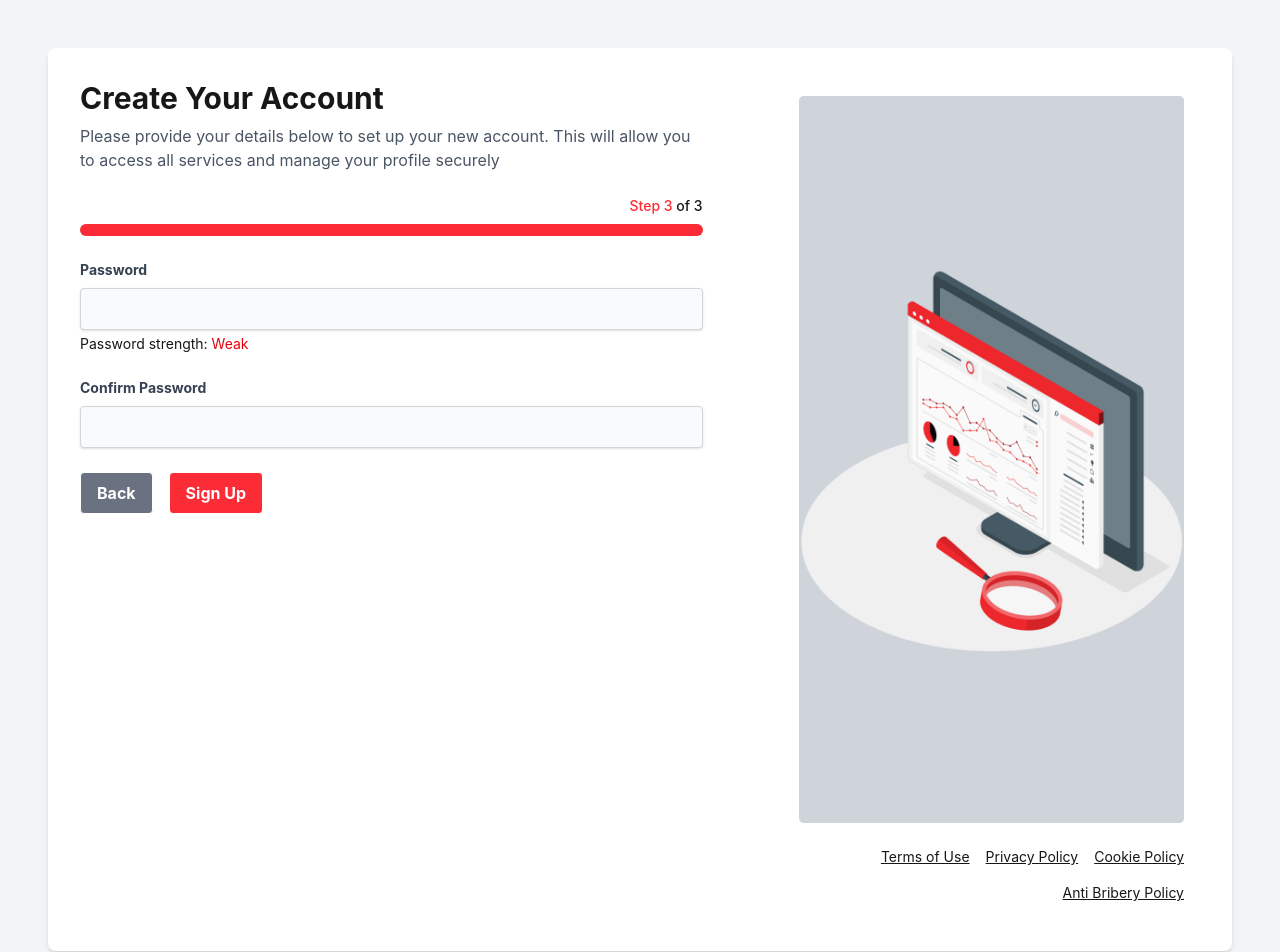
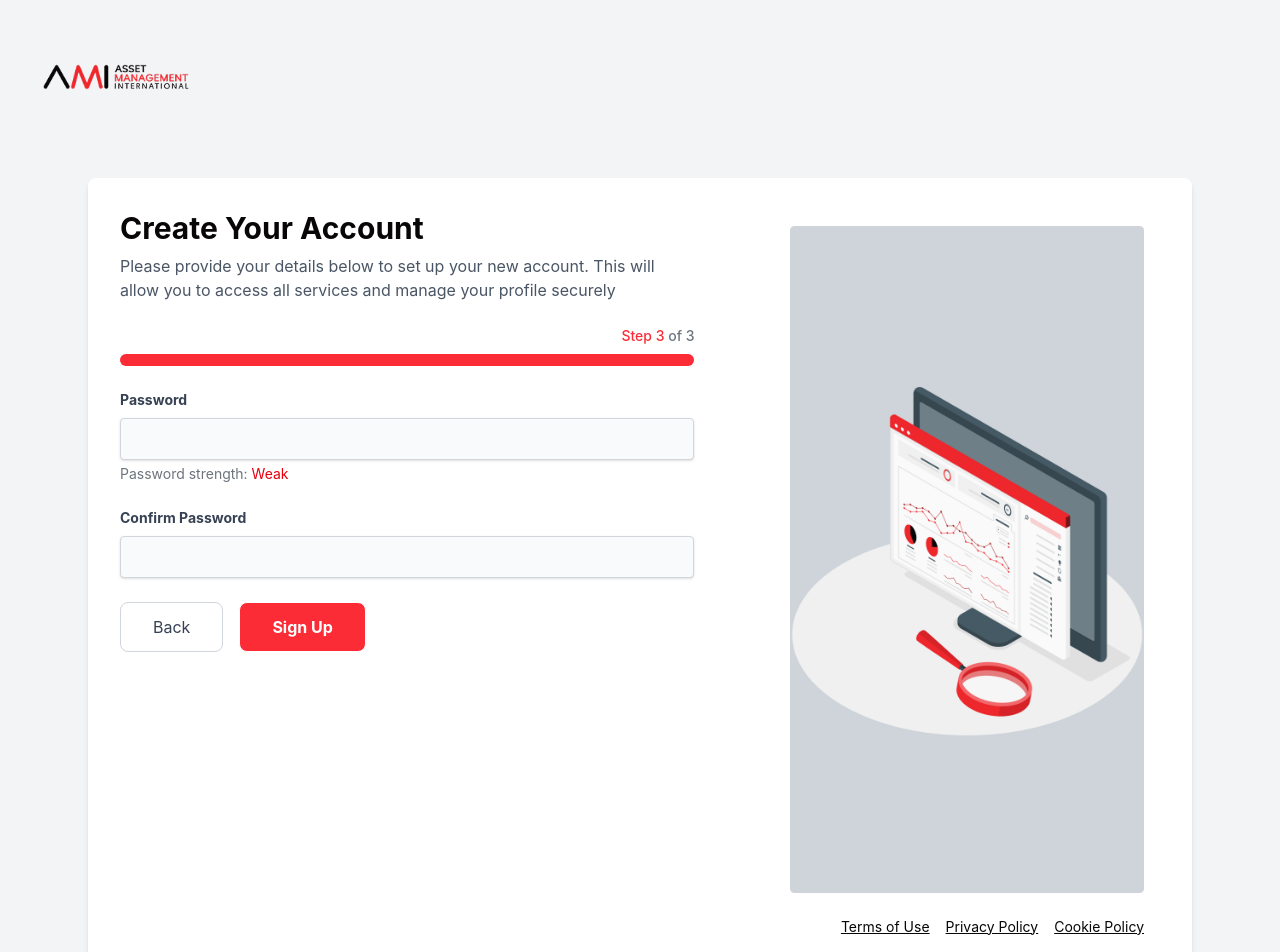
Before and after one commit to teamblinto/4ami, a Next.js app: page /CompanySignUpProcess/signup in a window 1280 px wide. Shown: the top 952 px of the page. Built offline with nearby package versions, Linux system fonts and the light colour scheme.

Commit message:
signup page update

```diff
--- a/src/app/CompanySignUpProcess/signup-successfull/page.tsx
+++ b/src/app/CompanySignUpProcess/signup-successfull/page.tsx
@@ -1,11 +1,25 @@
 "use client";
+import Image from "next/image";
 
 export default function SignupSuccessfullPage() {
 
   return (
+
     <div className="min-h-screen bg-gray-100">
+
+      <div className="pt-[32px] bg-transparent">
+      <Image
+        src="/logo.png" // ✅ image should be inside /public/logo.png
+        alt="Logo"
+        width={200}
+        height={35}
+        className="pl-[32px] pt-[32px] bg-transparent"
+        priority
+      />
+    </div>
+
       {/* Main Content */}
-      <main className="p-6">
+      <main className="p-6 ml-10 mr-10 mt-28">
         {/* Top Bar */}
         <div className="flex-grow p-4 sm:p-6 w-full">
               <div className="bg-white p-6 sm:p-8 rounded-lg shadow-md flex flex-col lg:flex-row w-full gap-20">
@@ -59,5 +73,6 @@ export default function SignupSuccessfullPage() {
 
       </main>
     </div>
+
   );
 }
--- a/src/app/CompanySignUpProcess/signup/page.tsx
+++ b/src/app/CompanySignUpProcess/signup/page.tsx
@@ -3,12 +3,6 @@
 import Image from "next/image";
 import { Suspense, useState, useEffect } from "react";
 import { useSearchParams, useRouter } from "next/navigation";
-// These imports are not needed for the signup page
-// import ManageUsers from "../../components/SupperAdminModules/ManageUsers/ManageUsers";
-// import ManageAssets from "../../components/SupperAdminModules/ManageAssets/ManageAssets";
-// import SendInvitationForm from "../../components/SupperAdminModules/ManageUsers/SendInvitationForm";
-// import DashboardContent from "../../components/SupperAdminModules/DashboardContent/DashboardContent";
-// import ManageProjects from "../../components/SupperAdminModules/ManageProjects/ManageProjects";
 
 function ClientContent() {
   // Form state for signup
@@ -41,16 +35,30 @@ function ClientContent() {
 
 
   return (
+
     <div className="min-h-screen bg-gray-100">
+
+      <div className="pt-[32px] bg-transparent">
+            <Image
+              src="/logo.png" // ✅ image should be inside /public/logo.png
+              alt="Logo"
+              width={200}
+              height={35}
+              className="pl-[32px] pt-[32px] bg-transparent"
+              priority
+            />
+          </div>
+
+
       {/* Main Content */}
-      <main className="p-6">
+      <main className="p-6 ml-10 mr-10 mt-10">
         {/* Top Bar */}
         <div className="flex-grow p-4 sm:p-6 w-full">
               <div className="bg-white p-6 sm:p-8 rounded-lg shadow-md flex flex-col lg:flex-row w-full gap-20">
 
                 {/* Form Section */}
                 <div className="w-full lg:w-3/5">
-                  <h1 className="text-2xl sm:text-3xl font-bold mb-2">Create Your Account</h1>
+                  <h1 className="text-2xl text-[#080607] sm:text-3xl font-bold mb-2">Create Your Account</h1>
                   <p className="text-gray-600 mb-6 text-sm sm:text-base">
                     Please provide your details below to set up your new account. This will allow you to access all services and manage your profile securely
                   </p>
@@ -58,7 +66,7 @@ function ClientContent() {
                   {/* Step Progress */}
                     <div className="mb-6">
                     <div className="flex justify-end mb-2">
-                        <p className="text-sm font-medium">
+                        <p className="text-sm text-[#6C757D] font-medium">
                             <span className="text-red-500 font-medium">Step 3</span> of 3
                         </p>
                     </div>
@@ -107,7 +115,7 @@ function ClientContent() {
                         required
                         className="shadow appearance-none border border-gray-300 bg-gray-50 rounded w-full py-2 px-3 text-gray-700 focus:outline-none focus:shadow-outline"
                       />
-                      <p className="text-sm mt-1">
+                      <p className="text-sm text-[#6C757D] mt-1">
                         Password strength: <span className={password.length >= 8 ? "text-green-600" : password.length >= 6 ? "text-yellow-600" : "text-red-600"}>
                           {password.length >= 8 ? "Strong" : password.length >= 6 ? "Medium" : "Weak"}
                         </span>
@@ -132,25 +140,20 @@ function ClientContent() {
                       )}
                     </div>
 
-
-
-
-
-
                     {/* Buttons */}
                     <div className="flex flex-col sm:flex-row items-start sm:items-center gap-4">
 
                         <button
                         type="button"
                         onClick={() => router.back()}
-                        className="bg-gray-500 hover:bg-gray-600 text-white font-bold py-2 px-4 border rounded focus:outline-none focus:shadow-outline w-full sm:w-auto"
+                        className="py-3 px-8 rounded-lg border border-gray-300 text-gray-700 hover:bg-gray-100 transition"
                       >
                         Back
                       </button>
 
                       <button
                         type="submit"
-                        className="bg-red-500 hover:bg-red-700 text-white font-bold py-2 px-4 border rounded focus:outline-none focus:shadow-outline w-full sm:w-auto"
+                        className="bg-red-500 hover:bg-red-700 text-white font-bold py-3 px-8 border rounded-lg focus:outline-none focus:shadow-outline w-full sm:w-auto"
                       >
                         Sign Up
                       </button>
@@ -168,12 +171,11 @@ function ClientContent() {
                     height={800}
                     className="max-w-full max-h-[800px]"
                   />
-
                   <div className="w-full mt-6 text-sm text-end flex flex-wrap justify-end gap-4">
-                    <a href="#" className="underline hover:text-gray-600">Terms of Use</a>{' '}
-                    <a href="#" className="underline hover:text-gray-600">Privacy Policy</a>{' '}
-                    <a href="#" className="underline hover:text-gray-600">Cookie Policy</a>{' '}
-                    <a href="#" className="underline hover:text-gray-600">Anti Bribery Policy</a>
+                    <a href="#" className="underline text-[#080607] hover:text-gray-600">Terms of Use</a>{' '}
+                    <a href="#" className="underline text-[#080607] hover:text-gray-600">Privacy Policy</a>{' '}
+                    <a href="#" className="underline text-[#080607] hover:text-gray-600">Cookie Policy</a>{' '}
+                    <a href="#" className="underline text-[#080607] hover:text-gray-600">Anti Bribery Policy</a>
                   </div>
                 </div>
 
```
